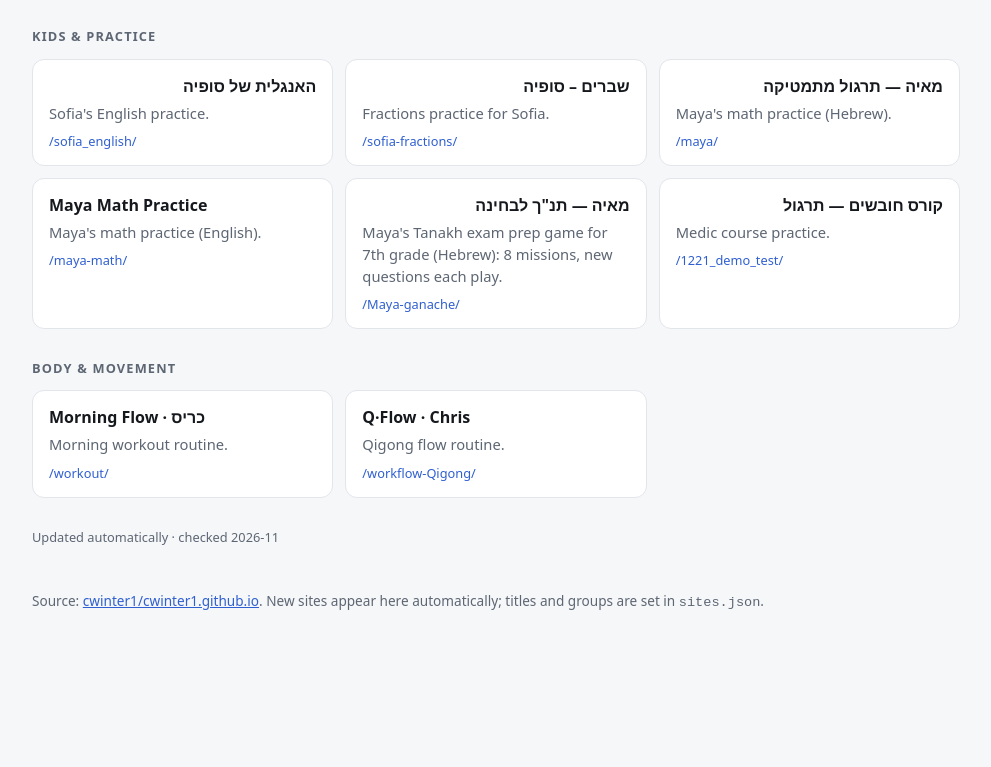
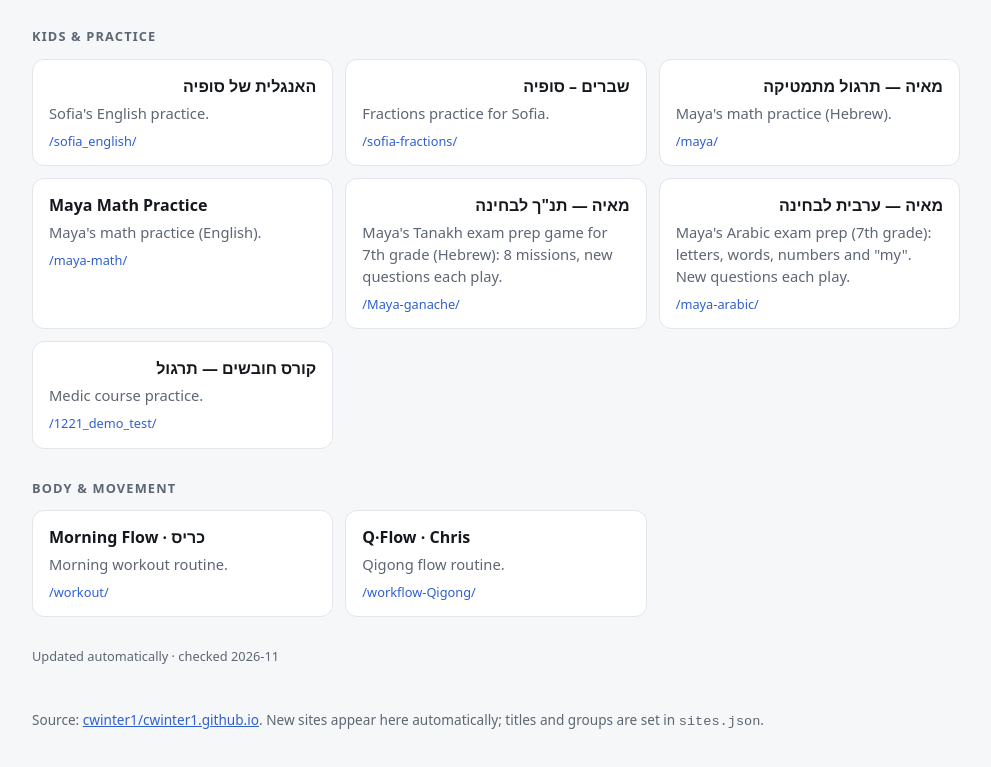
Before and after one commit to cwinter1/cwinter1.github.io, a plain HTML site: page index.html in a window 1280 px wide. Shown: the part 884-1651 px from the top of the page, without its empty margins (144-1135 px from the left). Before the commit the page ends 1561 px from the top, so only its background shows below. Drawn offline with Linux system fonts and the light colour scheme.

Commit message:
Update site index

```diff
--- a/index.html
+++ b/index.html
@@ -189,6 +189,11 @@
         <span class="desc">Maya's Tanakh exam prep game for 7th grade (Hebrew): 8 missions, new questions each play.</span>
         <span class="url">/Maya-ganache/</span>
       </a>
+      <a class="card" href="/maya-arabic/">
+        <span class="name" dir="auto">מאיה — ערבית לבחינה</span>
+        <span class="desc">Maya's Arabic exam prep (7th grade): letters, words, numbers and &quot;my&quot;. New questions each play.</span>
+        <span class="url">/maya-arabic/</span>
+      </a>
       <a class="card" href="/1221_demo_test/">
         <span class="name" dir="auto">קורס חובשים — תרגול</span>
         <span class="desc">Medic course practice.</span>
```
